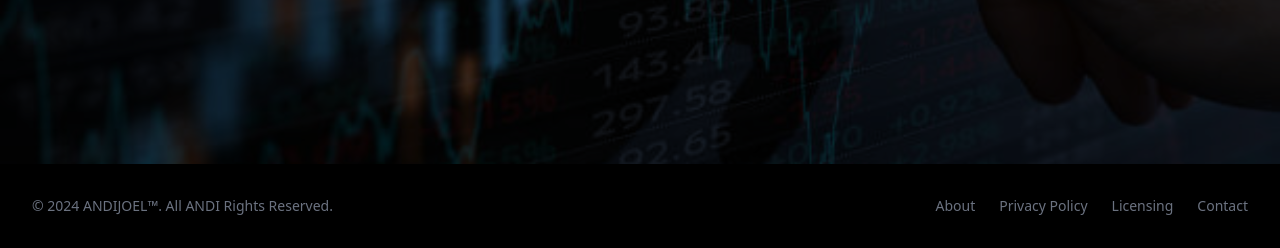
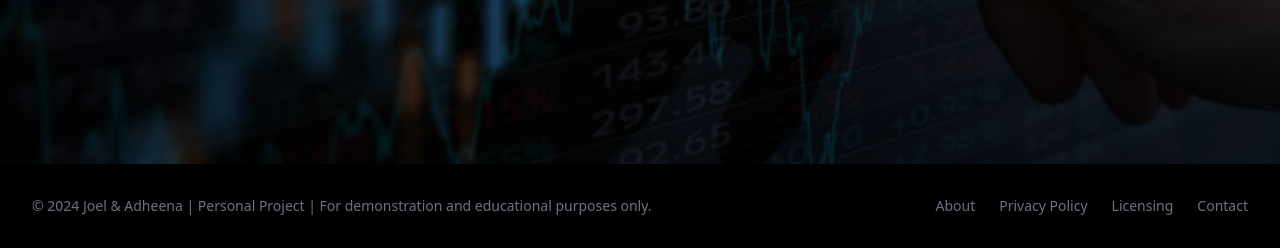
Before and after one commit to Joeyyyyyyy/PortfolioProject, a Python web app: template templates/index.html in a window 1280 px wide. Shown: the part 598-846 px from the top of the page. Run offline with Jinja, Linux system fonts and the light colour scheme; the template is opened without the code that fills it, so the values that code supplies are empty; some libraries are stand-ins or nearby versions.

Commit message:
Footer
Edited footer

```diff
--- a/templates/index.html
+++ b/templates/index.html
@@ -81,7 +81,7 @@
 <!--FOOTER-->
 <footer class="bg-black rounded-lg shadow m-4 dark:bg-gray-800">
     <div class="w-full mx-auto max-w-screen-xl p-4 md:flex md:items-center md:justify-between">
-      <span class="text-sm text-gray-500 sm:text-center dark:text-gray-400">© 2024 <a href="#" class="hover:underline">ANDIJOEL™</a>. All ANDI Rights Reserved.
+      <span class="text-sm text-gray-500 sm:text-center dark:text-gray-400">© 2024<a href="#" class="hover:underline"> Joel & Adheena | Personal Project </a>| For demonstration and educational purposes only.
     </span>
     <ul class="flex flex-wrap items-center mt-3 text-sm font-medium text-gray-500 dark:text-gray-400 sm:mt-0">
         <li>
```
